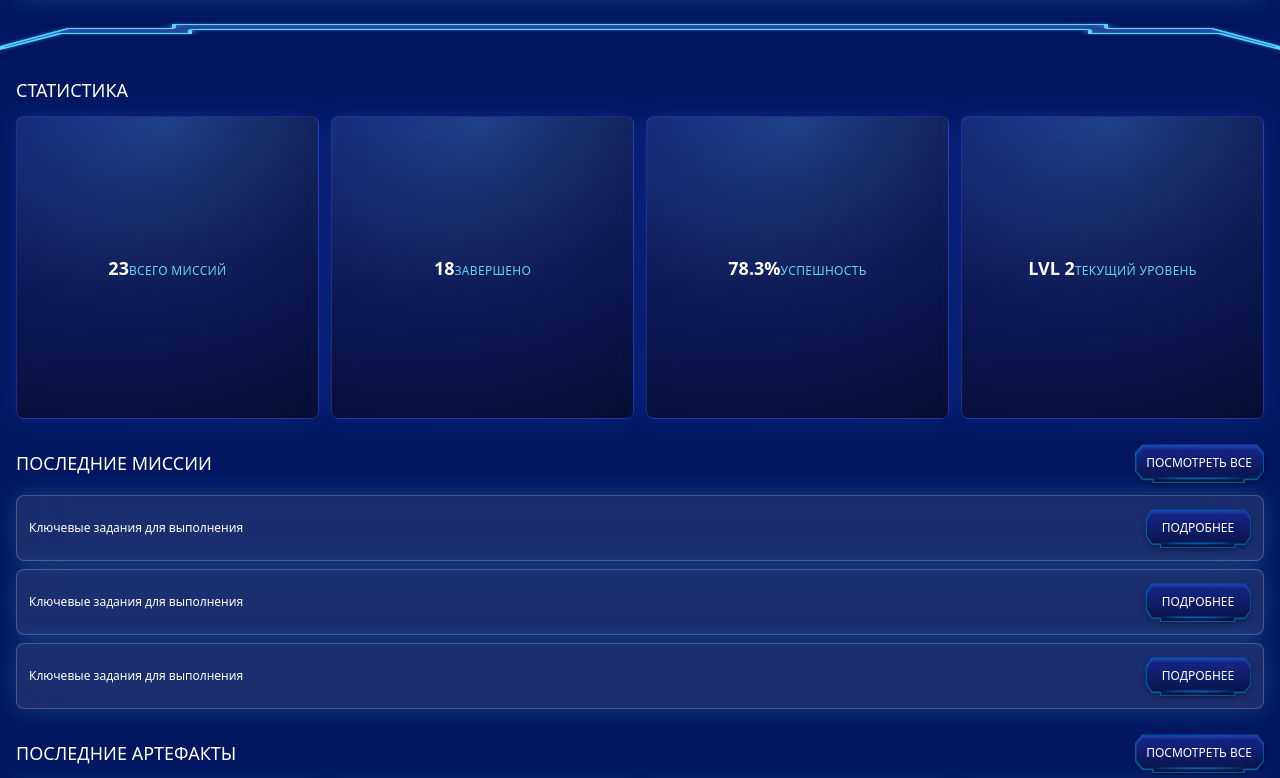
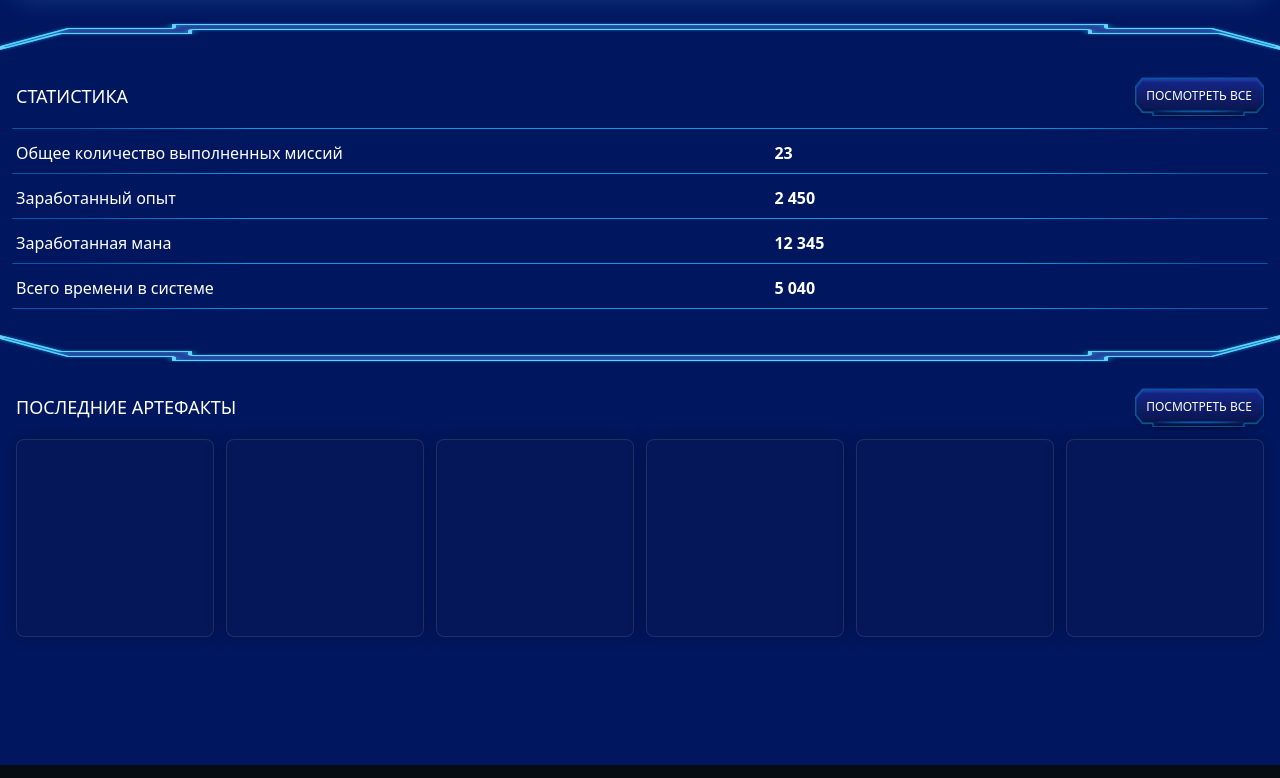
Before and after one commit to kalininDanil17Y/alabuga-hackathon, a React (Vite) app: page /dashboard in a window 1280 px wide. Shown: the part 1262-2040 px from the top of the page. Built offline with nearby package versions, Linux system fonts and the light colour scheme.

Commit message:
Обновил/добавил: - статистика

```diff
--- a/public/data/user.json
+++ b/public/data/user.json
@@ -1,7 +1,7 @@
 {
   "id": "user_001",
   "name": "СОФИЯ",
-  "rank": "РАЗВЕДЧИК VP.2",
+  "rank": "РАЗВЕДЧИК УР.2",
   "avatar": "/images/user-avatar.webp",
   "currency": {
     "amount": 1234,
--- a/src/components/ui/custom/horizontal-rule.tsx
+++ b/src/components/ui/custom/horizontal-rule.tsx
@@ -1,14 +1,43 @@
+import React from "react";
 import clsx from "clsx";
 import styles from "./horizontal-rule.module.css";
-import React from "react";
-import Divider from "@/images/ui/horizontal-rule/custom_horizontal_rule.svg?react";
 
 interface HorizontalRuleProps extends React.HTMLAttributes<HTMLDivElement> {
     paddingX?: string;
     mirrored?: boolean;
+    variant?: "default" | "v2";
 }
 
-export function HorizontalRule({ className, style, paddingX = "0px", mirrored }: HorizontalRuleProps) {
+const importers = {
+    default: () => import("@/images/ui/horizontal-rule/custom_horizontal_rule.svg?react"),
+    v2: () => import("@/images/ui/horizontal-rule/horizontal-rule-v2.svg?react"),
+};
+
+export function HorizontalRule({
+                                   className,
+                                   style,
+                                   paddingX = "0px",
+                                   mirrored,
+                                   variant = "default",
+                               }: HorizontalRuleProps) {
+    const [Divider, setDivider] = React.useState<React.ComponentType<any> | null>(null);
+
+    React.useEffect(() => {
+        let mounted = true;
+        importers[variant]()
+            .then((mod) => {
+                const Comp = (mod && (mod.default ?? (mod as any).ReactComponent)) as React.ComponentType<any>;
+                if (mounted) setDivider(() => Comp);
+            })
+            .catch((err) => {
+                console.error("Failed to load divider:", err);
+                if (mounted) setDivider(() => null);
+            });
+        return () => {
+            mounted = false;
+        };
+    }, [variant]);
+
     const dynamicStyle: React.CSSProperties = {
         width: `calc(100% + (${paddingX} * 2))`,
         marginLeft: `calc(-1 * ${paddingX})`,
@@ -17,7 +46,11 @@ export function HorizontalRule({ className, style, paddingX = "0px", mirrored }:
 
     return (
         <div className={clsx(styles.root, className)} style={dynamicStyle} data-mirrored={mirrored ? "true" : "false"}>
-            <Divider className={clsx(styles.divider, mirrored && styles.verticalMirror)} />
+            {Divider ? (
+                <Divider className={clsx(styles.divider, mirrored && styles.verticalMirror)} />
+            ) : (
+                <div style={{ height: "100%", width: "100%" }} />
+            )}
         </div>
     );
 }
--- a/src/components/ui/custom/space-card.module.css
+++ b/src/components/ui/custom/space-card.module.css
@@ -41,3 +41,8 @@
 .content {
     @apply relative z-10 w-full;
 }
+
+
+.artefactsVariant {
+    @apply border border-white/10 bg-[#061759] backdrop-blur-sm shadow-[0_0_18px_rgba(10,14,42,0.45)];
+}
--- a/src/components/ui/custom/space-card.tsx
+++ b/src/components/ui/custom/space-card.tsx
@@ -2,7 +2,7 @@ import React from "react";
 import clsx from "clsx";
 import styles from "./space-card.module.css";
 
-type SpaceCardVariant = "default" | "gradient" | "glass";
+type SpaceCardVariant = "default" | "gradient" | "glass" | "artefacts";
 
 interface SpaceCardProps {
     children: React.ReactNode;
@@ -16,12 +16,14 @@ const variantClasses: Record<SpaceCardVariant, string> = {
     default: styles.defaultVariant,
     gradient: styles.gradientVariant,
     glass: styles.glassVariant,
+    artefacts: styles.artefactsVariant
 };
 
 const variantHoverClasses: Record<SpaceCardVariant, string> = {
     default: styles.hoverDefault,
     gradient: styles.hoverGradient,
     glass: styles.hoverGlass,
+    artefacts: styles.hoverGlass
 };
 
 const SpaceCard: React.FC<SpaceCardProps> = ({
--- a/src/lib/utils.ts
+++ b/src/lib/utils.ts
@@ -4,3 +4,8 @@ import { twMerge } from "tailwind-merge";
 export function cn(...inputs: ClassValue[]) {
     return twMerge(clsx(inputs));
 }
+
+export function number_format(value: number, locale: string = 'ru-RU') {
+    const numberFormatter = new Intl.NumberFormat("ru-RU");
+    return numberFormatter.format(value);
+}
--- a/src/pages/dashboard/home/DashboardHome.module.css
+++ b/src/pages/dashboard/home/DashboardHome.module.css
@@ -79,31 +79,3 @@
     pointer-events: none;
     z-index: 0;
 }
-
-.stat-card {
-    @apply relative overflow-hidden rounded-lg;
-    border: 1px solid rgba(74, 100, 255, 0.35);
-    background: linear-gradient(
-            140deg,
-            rgba(74, 100, 255, 0.28) 0%,
-            rgba(12, 23, 81, 0.92) 54%,
-            rgba(6, 12, 46, 0.95) 100%
-    );
-    box-shadow: 0 0 24px rgba(74, 100, 255, 0.22);
-    z-index: 0;
-}
-
-.stat-card::before {
-    content: "";
-    position: absolute;
-    inset: 0;
-    background: radial-gradient(
-            135% 120% at 50% 0%,
-            rgba(106, 207, 246, 0.2) 0%,
-            rgba(12, 23, 81, 0.8) 60%,
-            rgba(6, 12, 46, 0.9) 100%
-    );
-    opacity: 0.85;
-    pointer-events: none;
-    z-index: 0;
-}
--- a/src/pages/dashboard/home/index.tsx
+++ b/src/pages/dashboard/home/index.tsx
@@ -1,10 +1,10 @@
-import { useEffect, useMemo, useState } from "react";
+import React, { useEffect, useMemo, useState } from "react";
 import { useNavigate } from "react-router-dom";
 import clsx from "clsx";
 import { SpaceButton } from "@/components/ui/custom/space-button";
 import { SpaceCard } from "@/components/ui/custom/space-card";
 import { TexturePanel } from "@/components/ui/custom/texture-panel";
-import { cn } from "@/lib/utils";
+import {cn, number_format} from "@/lib/utils";
 import { useDashboardStore } from "@/store/dashboardStore";
 import styles from "./DashboardHome.module.css";
 import {HorizontalRule} from "@/components/ui/custom/horizontal-rule.tsx";
@@ -39,7 +39,6 @@ const DashboardHome = () => {
     const {
         user,
         missions,
-        achievements,
         activity,
         artifacts,
         competencies,
@@ -74,7 +73,6 @@ const DashboardHome = () => {
     }, [user]);
 
     const missionItems = useMemo(() => missions, [missions]);
-    const topAchievements = useMemo(() => achievements.slice(0, 4), [achievements]);
     const topArtifacts = useMemo(() => artifacts.slice(0, 4), [artifacts]);
     const competencyItems = competencies;
 
@@ -84,20 +82,20 @@ const DashboardHome = () => {
         }
         return [
             {
-                label: "Всего миссий",
-                value: String(statistics.overview.totalMissions),
+                label: "Общее количество выполненных миссий",
+                value: number_format(statistics.overview.totalMissions),
             },
             {
-                label: "Завершено",
-                value: String(statistics.overview.completedMissions),
+                label: "Заработанный опыт",
+                value: number_format(statistics.overview.totalExperience),
             },
             {
-                label: "Успешность",
-                value: `${statistics.overview.successRate}%`,
+                label: "Заработанная мана",
+                value: number_format(12345),
             },
             {
-                label: "Текущий уровень",
-                value: `LVL ${statistics.overview.currentLevel}`,
+                label: "Всего времени в системе",
+                value: number_format(60 * 60 * 1.4),
             },
         ];
     }, [statistics]);
@@ -324,73 +322,58 @@ const DashboardHome = () => {
             <div>
                 <div className="flex justify-between items-center mb-3">
                     <h3 className="text-white text-lg uppercase font-medium">Статистика</h3>
-                </div>
-                <div className="grid grid-cols-4 gap-3">
-                    {overviewStats.map((stat) => (
-                        <SpaceCard
-                            key={stat.label}
-                            variant="glass"
-                            className={cn(
-                                styles["stat-card"],
-                                "aspect-square flex flex-col items-center justify-center gap-1 text-center",
-                            )}
-                        >
-                            <span className="text-lg font-semibold text-white">{stat.value}</span>
-                            <span className="text-xs uppercase tracking-wide text-space-cyan-300">
-                                {stat.label}
-                            </span>
-                        </SpaceCard>
-                    ))}
-                </div>
-            </div>
-
-            <div>
-                <div className="flex justify-between items-center mb-3">
-                    <h3 className="text-white text-lg uppercase font-medium">Последние миссии</h3>
                     <Button1>
                         Посмотреть все
                     </Button1>
                 </div>
                 <div className="space-y-2">
-                    {missions.slice(0, 3).map((mission) => (
-                        <SpaceCard
-                            key={mission.id}
-                            variant="glass"
-                            className="p-3 flex items-center justify-between"
-                        >
-                            <div className="flex items-center justify-between">
-                                <p className="text-white text-xs">{mission.title || mission.id}</p>
-                                <Button1>Подробнее</Button1>
+                    <HorizontalRule paddingX="4px" variant="v2"/>
+                    {overviewStats.map((stat) => (
+                        <div>
+
+                            <div className="grid grid-cols-5 gap-4 pt-1 pb-2 items-center">
+                                <p className="col-span-3 text-white text-base">{stat.label}</p>
+                                <p className="col-span-2 text-white text-base font-bold">{stat.value}</p>
                             </div>
-                        </SpaceCard>
+
+                            <HorizontalRule paddingX="4px" variant="v2"/>
+                        </div>
                     ))}
                 </div>
             </div>
 
-            <div className="pb-20">
+            <HorizontalRule paddingX="1rem"/>
+
+            <div>
                 <div className="flex justify-between items-center mb-3">
                     <h3 className="text-white text-lg uppercase font-medium">Последние артефакты</h3>
                     <Button1>
                         Посмотреть все
                     </Button1>
                 </div>
-                <div className="grid grid-cols-4 gap-3">
-                    {topArtifacts.map((artifact) => (
-                        <SpaceCard
-                            key={artifact.id}
-                            variant="glass"
-                            className="aspect-square flex items-center justify-center text-center p-3"
-                        >
-                            <div className="space-y-1">
-                                <p className="text-white text-xs font-semibold">{artifact.name}</p>
-                                <p className="text-white/70 text-[10px] leading-tight">
-                                    {artifact.description}
-                                </p>
-                            </div>
-                        </SpaceCard>
-                    ))}
+
+                <div className="grid grid-cols-6 gap-3">
+                    {/* создаём массив из 6 элементов и заполняем его либо артефактами, либо null */}
+                    {Array.from({ length: 6 }).map((_, index) => {
+                        const artifact = topArtifacts[index];
+
+                        return (
+                            <SpaceCard
+                                key={artifact?.id ?? `empty-${index}`}
+                                variant="artefacts"
+                                className={clsx(
+                                    "aspect-square flex items-center justify-center text-center p-3",
+                                )}
+                            >
+                                {artifact ? (
+                                    <></>
+                                ) : null}
+                            </SpaceCard>
+                        );
+                    })}
                 </div>
             </div>
+
         </div>
     );
 };
--- a/src/pages/dashboard/index.tsx
+++ b/src/pages/dashboard/index.tsx
@@ -8,6 +8,7 @@ import shopIcon from "@/images/ui/bottom-nav/bottom-nav-shop.svg";
 import notificationsIcon from "@/images/ui/bottom-nav/bottom-nav-notifications.svg";
 import { useDashboardStore } from "@/store/dashboardStore";
 import styles from "./Dashboard.module.css";
+import {number_format} from "@/lib/utils.ts";
 
 const Dashboard = () => {
     const location = useLocation();
@@ -67,8 +68,7 @@ const Dashboard = () => {
         return null;
     }
 
-    const numberFormatter = new Intl.NumberFormat("ru-RU");
-    const currencyLabel = `${numberFormatter.format(user.currency.amount)} ${user.currency.symbol}`;
+    const currencyLabel = `${number_format(user.currency.amount)} ${user.currency.symbol}`;
     const experienceProgress = user.experience.max > 0 ? user.experience.current / user.experience.max : 0;
 
     return (
```
Also changed, not shown: src/images/ui/horizontal-rule/horizontal-rule-v2.svg (added).
